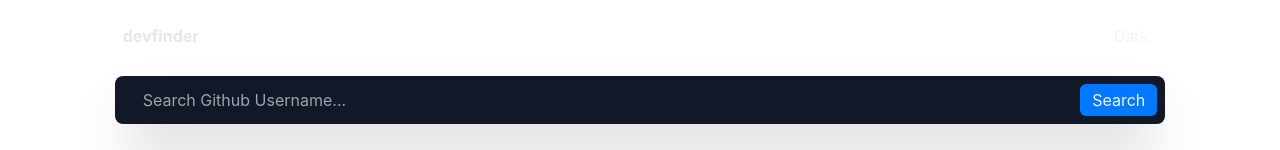
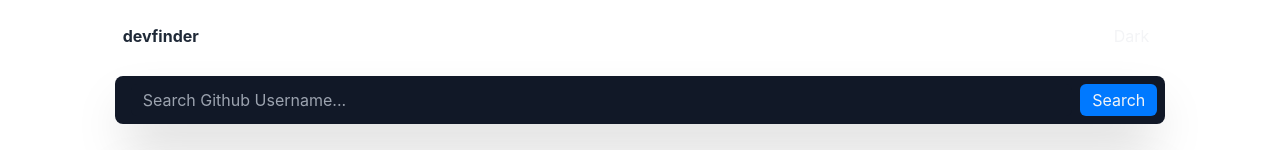
Before and after one commit to Abi0l9/github-user-search, a React (Create React App) app: page / in a window 1280 px wide. Shown: the top 150 px of the page. Built offline with nearby package versions, Linux system fonts and the light colour scheme.

Commit message:
Update Logo.jsx

```diff
--- a/src/components/Header/Logo.jsx
+++ b/src/components/Header/Logo.jsx
@@ -7,7 +7,7 @@ const Logo = () => {
     <div
       className={`w-full flex flex-1 font-bold ${colorSetter(
         "",
-        "text-gray-200"
+        "text-gray-800"
       )}`}
     >
       devfinder
```
